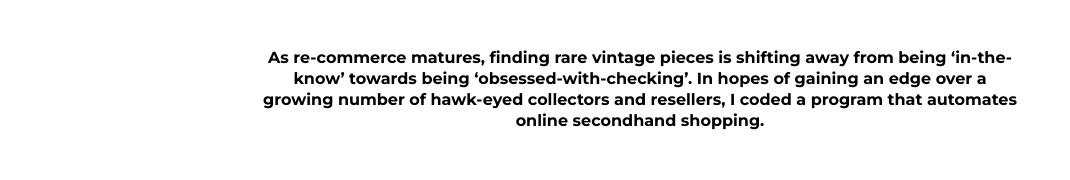
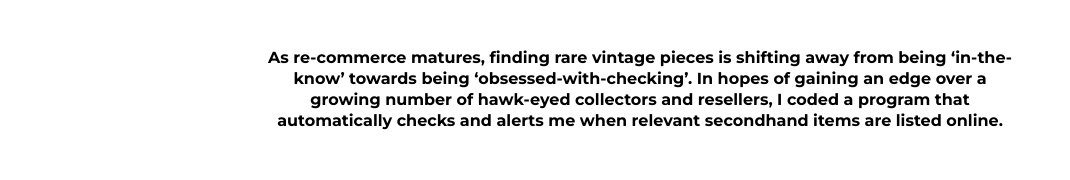
Before and after one commit to michaelbeihua/michaelbeihua.github.io, a plain HTML site: page secondhander.html in a window 1280 px wide. Shown: the part 557-737 px from the top of the page, without its empty margins (0-1070 px from the left). Drawn offline with Linux system fonts and the light colour scheme.

Commit message:
wording changes

```diff
--- a/secondhander.html
+++ b/secondhander.html
@@ -18,7 +18,7 @@
         <br>
         <p style="font-weight: bold;">
             As re-commerce matures, finding rare vintage pieces is shifting away from being ‘in-the-know’ towards being ‘obsessed-with-checking’.
-             In hopes of gaining an edge over a growing number of hawk-eyed collectors and resellers, I coded a program that automates online secondhand shopping.
+             In hopes of gaining an edge over a growing number of hawk-eyed collectors and resellers, I coded a program that automatically checks and alerts me when relevant secondhand items are listed online.
         </p>
         <br>
         <figure>
```
Also changed, not shown: index.html (+1 -1 lines).
